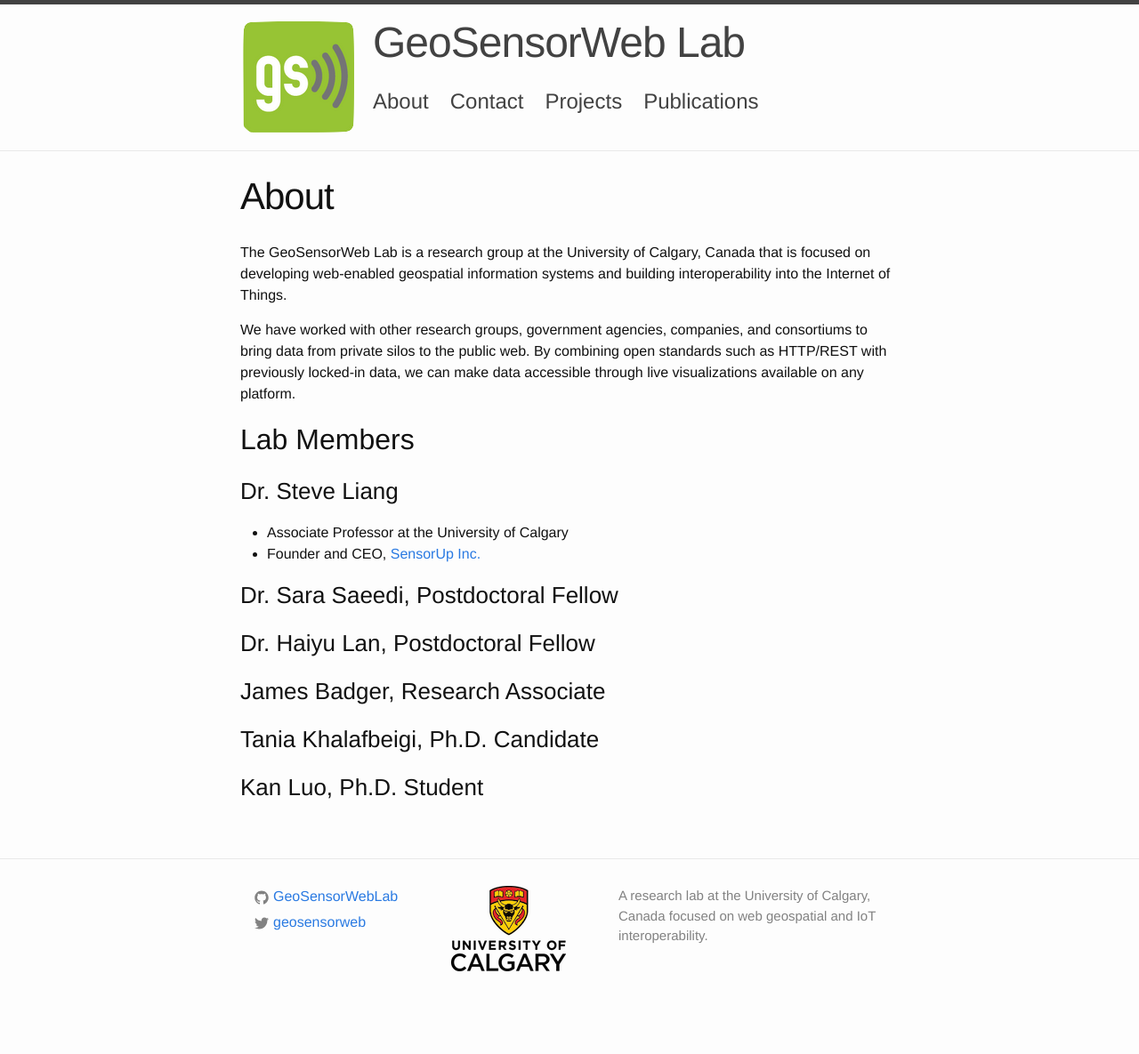
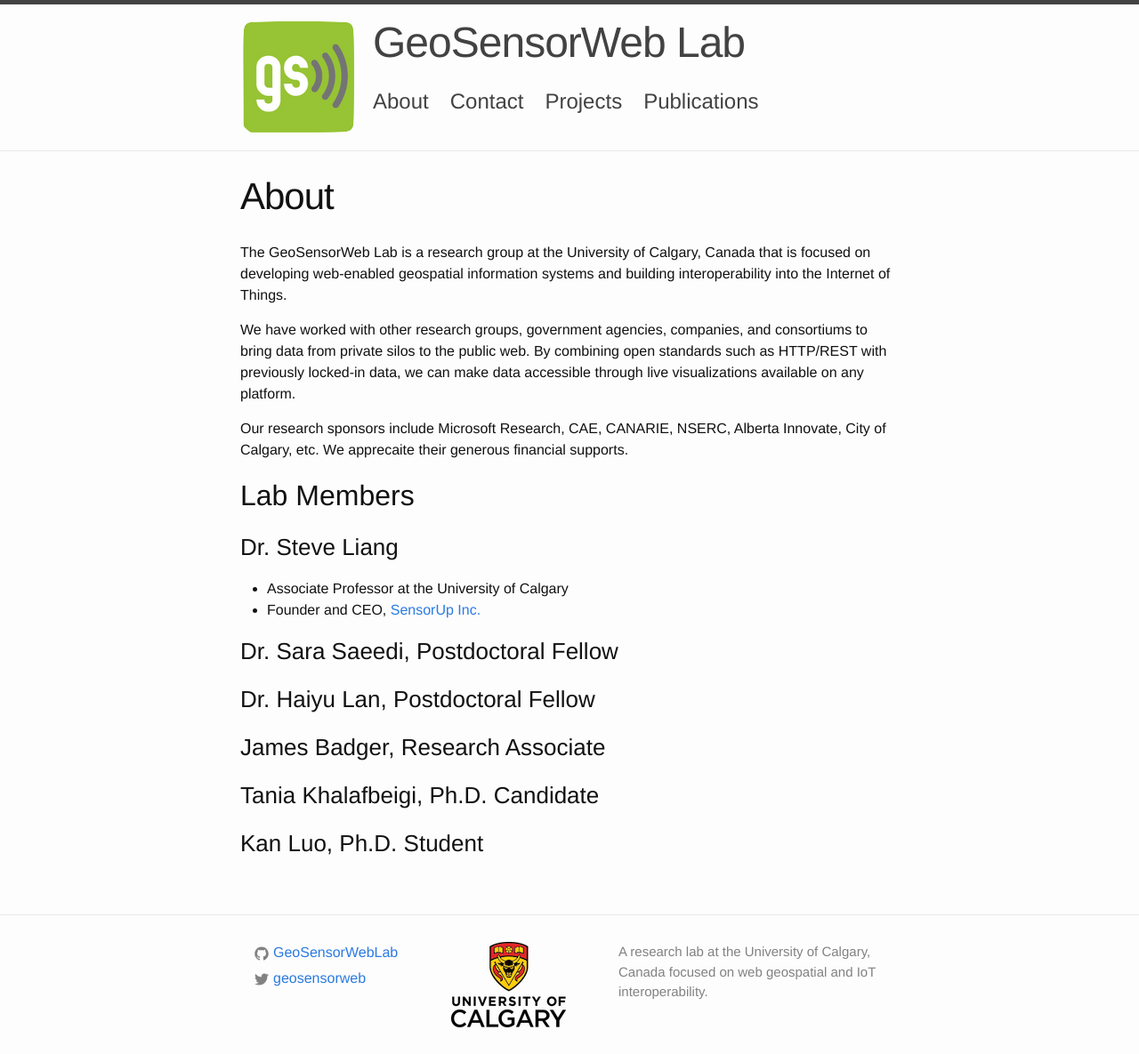
Before and after one commit to GeoSensorWebLab/geosensorweblab.github.io, a Jekyll site: the page built from about.md, in a window 1280 px wide. Shown: the whole page at 89% size. Built offline with Jekyll 4.4.1, drawn with Linux system fonts in a browser that asks for light colours; before the commit the page ends 1122 px from its top, so only the background shows below that.

Commit message:
Update about.md

```diff
--- a/about.md
+++ b/about.md
@@ -7,6 +7,8 @@
 The GeoSensorWeb Lab is a research group at the University of Calgary, Canada that is focused on developing web-enabled geospatial information systems and building interoperability into the Internet of Things.
 
 We have worked with other research groups, government agencies, companies, and consortiums to bring data from private silos to the public web. By combining open standards such as HTTP/REST with previously locked-in data, we can make data accessible through live visualizations available on any platform.
+
+Our research sponsors include Microsoft Research, CAE, CANARIE, NSERC, Alberta Innovate, City of Calgary, etc. We apprecaite their generous financial supports.
 
 ## Lab Members
 
```
